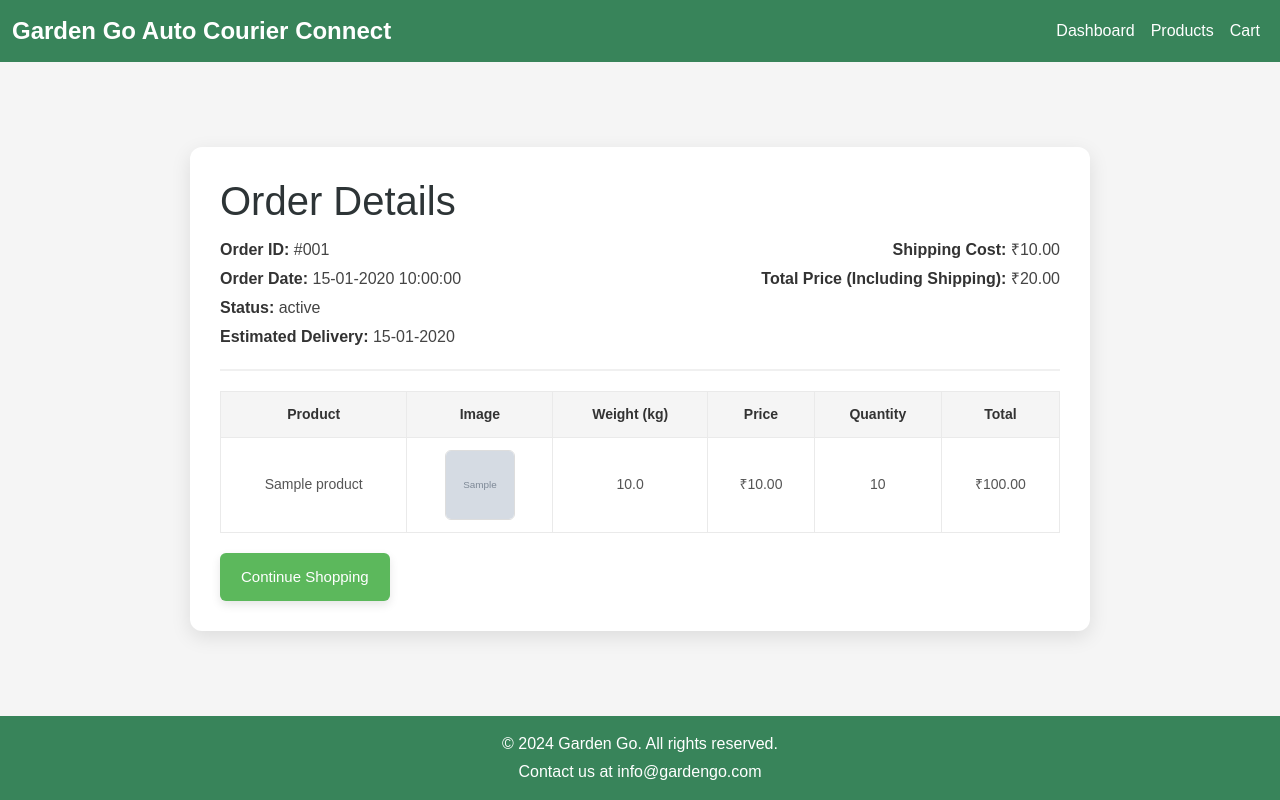
After one commit to Minhaj-Tkc/Garden-Go-Auto-Courier-Connect, a Flask app: page /order/1 in a window 1280 px wide. The commit adds this page. Run offline with Flask 3, Linux system fonts and the light colour scheme; a user stored in the database is signed in; tables that the repository leaves empty hold one stand-in row (values such as "Sample post"); grey boxes marked "Sample" are stand-in pictures; one stand-in notice (Sample message) is shown.

Commit message:
order details page added

```diff
--- a/app/app.py
+++ b/app/app.py
@@ -347,9 +347,11 @@ def remove_from_cart(item_id):
         flash('Unauthorized action.', 'danger')
         return redirect(url_for('view_cart'))
 
+    product_name = cart_item.product.name
+
     db.session.delete(cart_item)
     db.session.commit()
-    flash('Item removed from cart.', 'info')
+    flash(f'{product_name} removed from your cart.', 'info')
     return redirect(url_for('view_cart'))
 
 
@@ -433,7 +435,7 @@ def checkout():
     order = Order(
         user_id=current_user.user_id,
         total_price=total_price,
-        status='Picked Up',
+        status='Pending',
         assigned_to=assigned_courier.user_id,  # Randomly assigned courier
         address=current_user.address,
         pincode=current_user.pincode,
--- a/app/static/css/base.css
+++ b/app/static/css/base.css
@@ -22,6 +22,21 @@ body {
     font-weight: bold;
 }
 
+/* Custom Toast Styles */
+.custom-toast-top {
+    margin-top: 60px !important; /* Adjust gap from top */
+}
+
+.toast {
+    color: white !important;
+    background-color: #38845a !important;
+    border: none !important;
+}
+
+.toast-progress {
+    background-color: #ffffff !important;
+}
+
 
 @media (max-width: 768px) {
     footer {
--- /dev/null
+++ b/app/static/css/order_details.css
@@ -0,0 +1,151 @@
+/* General page styling */
+.order-details-container {
+    display: flex;
+    justify-content: center;
+    align-items: center;
+    min-height: calc(100vh - 146px);
+}
+
+/* Order container */
+.order-container {
+    width: 100%;
+    max-width: 900px;
+    background: #ffffff;
+    padding: 30px;
+    border-radius: 12px;
+    box-shadow: 0 6px 20px rgba(0, 0, 0, 0.1);
+    transition: all 0.3s ease;
+}
+
+.order-container:hover {
+    box-shadow: 0 8px 30px rgba(0, 0, 0, 0.15);
+}
+
+/* Order header details */
+.order-header {
+    display: flex;
+    justify-content: space-between;
+    align-items: flex-start;
+    margin-bottom: 20px;
+    border-bottom: 2px solid #f0f0f0;
+    padding-bottom: 15px;
+}
+
+.order-info p,
+.total-summary p {
+    font-size: 16px;
+    margin: 5px 0;
+    color: #444;
+}
+
+.order-info p strong,
+.total-summary p strong {
+    color: #333;
+    font-weight: bold;
+}
+
+.total-summary {
+    text-align: right;
+}
+
+/* Table styling */
+.order-items {
+    width: 100%;
+    border-collapse: collapse;
+    margin-top: 20px;
+}
+
+.order-items th,
+.order-items td {
+    padding: 12px 15px;
+    border: 1px solid #eaeaea;
+    text-align: center;
+    font-size: 14px;
+    color: #555;
+}
+
+.order-items th {
+    background-color: #f5f5f5;
+    font-weight: bold;
+    color: #333;
+}
+
+.product-image {
+    width: 70px;
+    height: 70px;
+    object-fit: cover;
+    border-radius: 6px;
+    border: 1px solid #ddd;
+}
+
+/* Buttons styling */
+.btn {
+    display: inline-block;
+    margin-top: 20px;
+    padding: 12px 20px;
+    font-size: 15px;
+    background-color: #5cb85c;
+    color: white;
+    text-align: center;
+    text-decoration: none;
+    border-radius: 6px;
+    box-shadow: 0 4px 10px rgba(0, 0, 0, 0.1);
+    transition: all 0.3s ease;
+}
+
+.btn:hover {
+    background-color: #4cae4c;
+    box-shadow: 0 6px 15px rgba(0, 0, 0, 0.2);
+}
+
+/* Responsive Design */
+@media (max-width: 768px) {
+    .order-header {
+        flex-direction: column;
+        align-items: flex-start;
+    }
+
+    .total-summary {
+        text-align: left;
+        margin-top: 15px;
+    }
+
+    .order-info p,
+    .total-summary p {
+        font-size: 14px;
+    }
+
+    .order-items th,
+    .order-items td {
+        font-size: 12px;
+    }
+
+    .product-image {
+        width: 60px;
+        height: 60px;
+    }
+
+    .btn {
+        font-size: 14px;
+        padding: 10px 15px;
+    }
+}
+
+@media (max-width: 480px) {
+
+    .order-info p,
+    .total-summary p {
+        font-size: 12px;
+    }
+
+    .order-items th,
+    .order-items td {
+        font-size: 10px;
+        padding: 8px;
+    }
+
+    .btn {
+        font-size: 12px;
+        padding: 8px 12px;
+    }
+}
--- /dev/null
+++ b/app/static/js/toaster.js
@@ -0,0 +1,14 @@
+document.addEventListener('DOMContentLoaded', function () {
+    if (typeof flashed_messages !== 'undefined' && flashed_messages.length > 0) {
+        flashed_messages.forEach(message => {
+            const [category, text] = message; // Extract category and message text
+            toastr.options = {
+                "closeButton": true,
+                "progressBar": true,
+                "positionClass": "toast-top-right custom-toast-top", // Added custom class
+                "timeOut": "5000",
+            };
+            toastr[category](text); // Show the notification
+        });
+    }
+});
--- a/app/templates/base.html
+++ b/app/templates/base.html
@@ -13,6 +13,13 @@
       rel="stylesheet"
       href="{{ url_for('static', filename='css/base.css') }}"
     />
+
+    <!-- Toastr CSS -->
+    <link
+      href="https://cdnjs.cloudflare.com/ajax/libs/toastr.js/latest/toastr.min.css"
+      rel="stylesheet"
+    />
+
     {% block css %}{% endblock %}
   </head>
   <body>
@@ -119,8 +126,18 @@
     </footer>
 
     <!-- JavaScript -->
+
     <!-- Bootstrap JS and Popper.js -->
     <script src="https://cdn.jsdelivr.net/npm/bootstrap@5.3.0/dist/js/bootstrap.bundle.min.js"></script>
+
+    <!-- Toastr JS -->
+    <script src="https://cdnjs.cloudflare.com/ajax/libs/jquery/3.7.1/jquery.min.js"></script>
+    <script src="https://cdnjs.cloudflare.com/ajax/libs/toastr.js/latest/toastr.min.js"></script>
+    <script src="{{ url_for('static', filename='js/toaster.js') }}"></script>
+    <script>
+      const flashed_messages = {{ get_flashed_messages(with_categories=true) | tojson | safe }};
+    </script>
+
     {% block scripts %}{% endblock %}
   </body>
 </html>
--- a/app/templates/cart.html
+++ b/app/templates/cart.html
@@ -121,9 +121,4 @@
 
 {% endblock %} {% block scripts %}
 <script src="{{ url_for('static', filename='js/cart.js') }}"></script>
-
-<script src="{{ url_for('static', filename='js/styles.js') }}"></script>
-<script>
-  const flashed_messages = {{ get_flashed_messages(with_categories=true) | tojson | safe }};
-</script>
 {% endblock %}
--- a/app/templates/customer_dashboard.html
+++ b/app/templates/customer_dashboard.html
@@ -47,6 +47,6 @@
 </div>
 {% endblock %} {% block scripts %}
 <script>
-  console.log("Modern Dashboard with Logout Button at Bottom Loaded");
+  console.log("Dashboard with Logout Button at Bottom Loaded");
 </script>
 {% endblock %}
--- /dev/null
+++ b/app/templates/order_details.html
@@ -0,0 +1,74 @@
+{% extends "base.html" %} {% block css %}
+<link
+  rel="stylesheet"
+  href="{{ url_for('static', filename='css/order_details.css') }}"
+/>
+{% endblock %} {% block content %}
+<div class="order-details-container">
+  <div class="order-container">
+    <h1>Order Details</h1>
+
+    <div class="order-header">
+      <div class="order-info">
+        <p><strong>Order ID:</strong> #00{{ order.order_id }}</p>
+        <p>
+          <strong>Order Date:</strong> {{ order.created_at.strftime('%d-%m-%Y
+          %H:%M:%S') }}
+        </p>
+        <p><strong>Status:</strong> {{ order.status }}</p>
+        <p>
+          <strong>Estimated Delivery:</strong> {{
+          order.estimated_delivery.strftime('%d-%m-%Y') }}
+        </p>
+      </div>
+      <div class="total-summary">
+        <p>
+          <strong>Shipping Cost:</strong> ₹{{ "%.2f" |
+          format(order.shipping_cost) }}
+        </p>
+        <p>
+          <strong>Total Price (Including Shipping):</strong> ₹{{ "%.2f" |
+          format(order.total_price + order.shipping_cost) }}
+        </p>
+      </div>
+    </div>
+
+    <table class="order-items">
+      <thead>
+        <tr>
+          <th>Product</th>
+          <th>Image</th>
+          <th>Weight (kg)</th>
+          <th>Price</th>
+          <th>Quantity</th>
+          <th>Total</th>
+        </tr>
+      </thead>
+      <tbody>
+        {% for item in order.order_items %}
+        <tr>
+          <td>{{ item.product.name }}</td>
+          <td>
+            <img
+              src="{{ item.product.image_url }}"
+              alt="{{ item.product.name }}"
+              class="product-image"
+            />
+          </td>
+          <td>{{ item.product.product_weight }}</td>
+          <td>₹{{ "%.2f" | format(item.product.selling_price) }}</td>
+          <td>{{ item.quantity }}</td>
+          <td>
+            ₹{{ "%.2f" | format(item.quantity * item.product.selling_price) }}
+          </td>
+        </tr>
+        {% endfor %}
+      </tbody>
+    </table>
+
+    <a href="{{ url_for('show_products') }}" class="btn">Continue Shopping</a>
+  </div>
+</div>
+
+{% endblock %} {% block scripts %}
+{% endblock %}
--- a/app/templates/products.html
+++ b/app/templates/products.html
@@ -36,9 +36,5 @@
 {% endblock %}
 
 {% block scripts %}
-<script src="{{ url_for('static', filename='js/styles.js') }}"></script>
 <script src="{{ url_for('static', filename='js/products.js') }}"></script>
-<script>
-    const flashed_messages = {{ get_flashed_messages(with_categories=true) | tojson | safe }};
-</script>
 {% endblock %}
```
